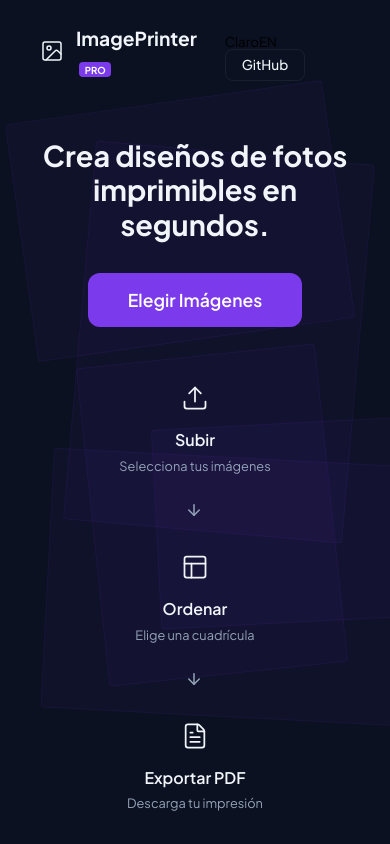
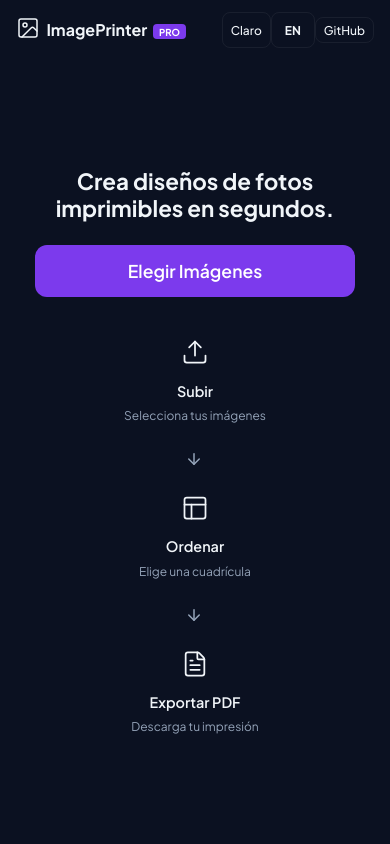
Before and after one commit to carlcanto/imageprinter-pro, a React (Create React App) app in the folder web-app/: page / in a window 390 px wide. Built offline with nearby package versions, Linux system fonts and the light colour scheme.

Commit message:
fix: responsive mobile - toolbar touch targets 44px, breakpoint 480px/375px, canvas scaling, landing compacto

```diff
--- a/web-app/src/components/Landing/Landing.css
+++ b/web-app/src/components/Landing/Landing.css
@@ -94,7 +94,9 @@
   color: white;
 }
 
-.landing-github-btn {
+.landing-github-btn,
+.landing-theme-btn,
+.landing-lang-btn {
   padding: 0.4rem 1rem;
   border-radius: var(--radius-md);
   border: 1px solid var(--border);
@@ -103,10 +105,21 @@
   font-size: 0.85rem;
   font-weight: 500;
   transition: background 0.2s;
+  cursor: pointer;
+  background: transparent;
+  font-family: inherit;
 }
 
-.landing-github-btn:hover {
+.landing-github-btn:hover,
+.landing-theme-btn:hover,
+.landing-lang-btn:hover {
   background: var(--bg-secondary);
+}
+
+.landing-lang-btn {
+  min-width: 44px;
+  text-align: center;
+  font-weight: 700;
 }
 
 .landing-main {
@@ -189,4 +202,49 @@
   .landing-title {
     font-size: 1.8rem;
   }
+  .landing-upload-btn {
+    width: 100%;
+    max-width: 320px;
+    padding: 0.85rem 1.5rem;
+    min-height: 52px;
+  }
 }
+
+@media (max-width: 480px) {
+  .landing-header {
+    padding: 0.75rem 1rem;
+  }
+  .landing-header-left {
+    gap: 0.4rem;
+  }
+  .landing-logo-text {
+    font-size: 1rem;
+  }
+  .landing-github-btn,
+  .landing-theme-btn,
+  .landing-lang-btn {
+    padding: 0.3rem 0.5rem;
+    font-size: 0.75rem;
+    min-height: 36px;
+  }
+  .landing-title {
+    font-size: 1.4rem;
+    max-width: 320px;
+  }
+  .landing-main {
+    gap: 1.5rem;
+    padding: 1rem;
+  }
+  .step-icon {
+    font-size: 1.6rem;
+  }
+  .step-label {
+    font-size: 0.9rem;
+  }
+  .step-desc {
+    font-size: 0.75rem;
+  }
+  .bg-page-1, .bg-page-2, .bg-page-3, .bg-page-4, .bg-page-5 {
+    display: none;
+  }
+}
--- a/web-app/src/components/Layout/MainLayout.css
+++ b/web-app/src/components/Layout/MainLayout.css
@@ -14,6 +14,14 @@
 @media (max-width: 640px) {
   .workspace-layout {
     grid-template-columns: 1fr;
-    grid-template-rows: auto 1fr;
+    grid-template-rows: auto 1fr auto;
+  }
+  .workspace-layout > .images-panel {
+    max-height: 150px;
+  }
+  .workspace-layout > .workspace-right-panel {
+    width: 100%;
+    min-width: 100%;
+    max-height: 200px;
   }
 }
--- a/web-app/src/components/Preview/PrintPreview.css
+++ b/web-app/src/components/Preview/PrintPreview.css
@@ -251,6 +251,20 @@
     }
 }
 
+@media (max-width: 640px) {
+    .canvas-area {
+        padding: 0.5rem 0;
+    }
+    .page-visible {
+        width: 100%;
+    }
+    .canvas-empty {
+        font-size: 0.85rem;
+        min-height: 150px;
+        padding: 0 1rem;
+    }
+}
+
 .page-number {
     position: absolute;
     bottom: 0.5rem;
--- a/web-app/src/components/Workspace/PageNavigation.css
+++ b/web-app/src/components/Workspace/PageNavigation.css
@@ -43,3 +43,16 @@
   color: var(--text-secondary);
   user-select: none;
 }
+
+@media (max-width: 640px) {
+  .page-nav-btn {
+    min-width: 44px;
+    min-height: 44px;
+    padding: 0.5rem 0.85rem;
+    font-size: 1rem;
+  }
+  .page-nav {
+    padding: 0.5rem;
+    gap: 0.75rem;
+  }
+}
--- a/web-app/src/components/Workspace/Toolbar.css
+++ b/web-app/src/components/Workspace/Toolbar.css
@@ -274,17 +274,64 @@
 @media (max-width: 768px) {
   .toolbar {
     flex-wrap: wrap;
-    gap: 0.4rem;
+    gap: 0.35rem;
+    padding: 0.4rem 0.6rem;
   }
   .toolbar-center {
     flex-wrap: wrap;
     justify-content: flex-start;
+    gap: 0.4rem;
+  }
+  .toolbar-left, .toolbar-right {
+    gap: 0.3rem;
+  }
+  .toolbar-btn, .toolbar-toggle-btn, .toolbar-adv-toggle, .toolbar-zoom-fit,
+  .toolbar-theme-btn, .toolbar-lang-btn {
+    min-height: 44px;
+    padding: 0.35rem 0.6rem;
+    font-size: 0.85rem;
   }
   .grid-preset-btn {
-    padding: 0.15rem 0.2rem;
+    min-height: 44px;
+    min-width: 44px;
+    padding: 0.3rem 0.35rem;
   }
   .grid-option-preview {
-    width: 18px;
-    height: 18px;
+    width: 20px;
+    height: 20px;
+  }
+  .grid-preset-label {
+    font-size: 0.6rem;
+  }
+  .toolbar-zoom-btn {
+    width: 44px;
+    height: 44px;
+  }
+  .toolbar-zoom-level {
+    font-size: 0.85rem;
+    min-width: 2.5em;
+  }
+  .toolbar-divider {
+    display: none;
   }
 }
+
+@media (max-width: 480px) {
+  .toolbar-center {
+    gap: 0.25rem;
+  }
+  .toolbar-group-grid .toolbar-label {
+    display: none;
+  }
+  .grid-preset-label {
+    display: none;
+  }
+  .grid-preset-btn {
+    padding: 0.2rem;
+  }
+  .grid-option-preview {
+    width: 16px;
+    height: 16px;
+    gap: 1px;
+  }
+}
--- a/web-app/src/components/Workspace/Workspace.css
+++ b/web-app/src/components/Workspace/Workspace.css
@@ -38,7 +38,11 @@
   .workspace-right-panel {
     width: 100%;
     min-width: 100%;
+    max-height: 200px;
     border-left: none;
     border-top: 1px solid var(--border);
   }
+  .workspace-body {
+    background: var(--bg-primary);
+  }
 }
```
